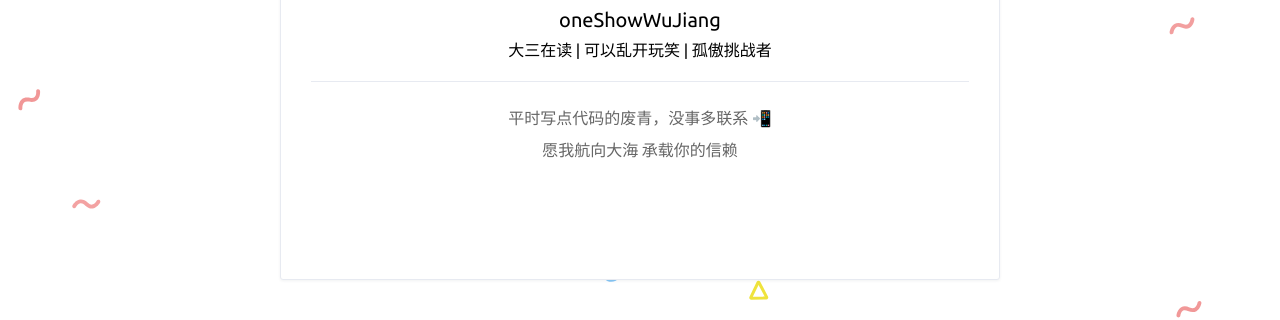
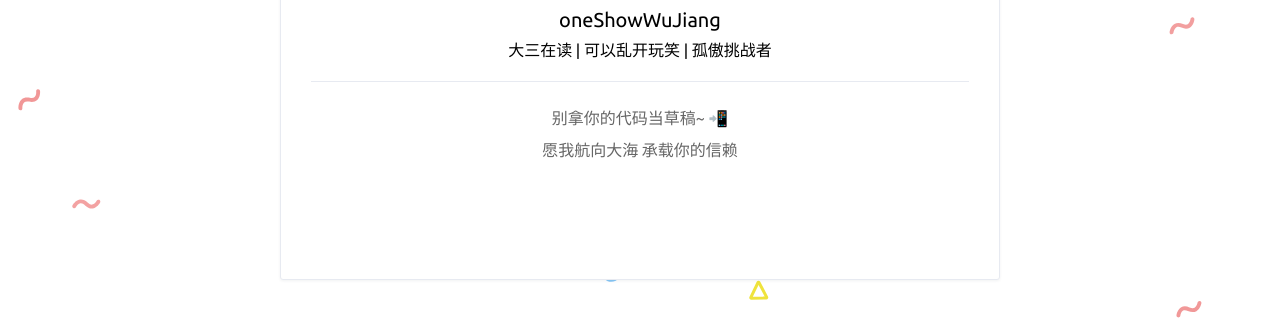
Before and after one commit to hamburgerdog/hamburgerdog.github.io, a Jekyll site: the page built from about.html, in a window 1280 px wide. Shown: the part 557-877 px from the top of the page. Built offline with Jekyll 4.4.1, drawn with Linux system fonts in a browser that asks for light colours.

Commit message:
:memo:【修改】更新个人简介

```diff
--- a/_config.yml
+++ b/_config.yml
@@ -19,7 +19,7 @@ NickName: 'Hambuger'
 webtitle: 'xjosiah_page'
 bio: '大三在读 | 可以乱开玩笑 | 孤傲挑战者'
 about: true
-aboutyou: '平时写点代码的废青，没事多联系 📲 <br> 愿我航向大海 承载你的信赖 '
+aboutyou: '别拿你的代码当草稿~ 📲 <br> 愿我航向大海 承载你的信赖 '
 portraits: '/assets/profile.jpeg' # your portraits image file path
 
 # SNS
```
